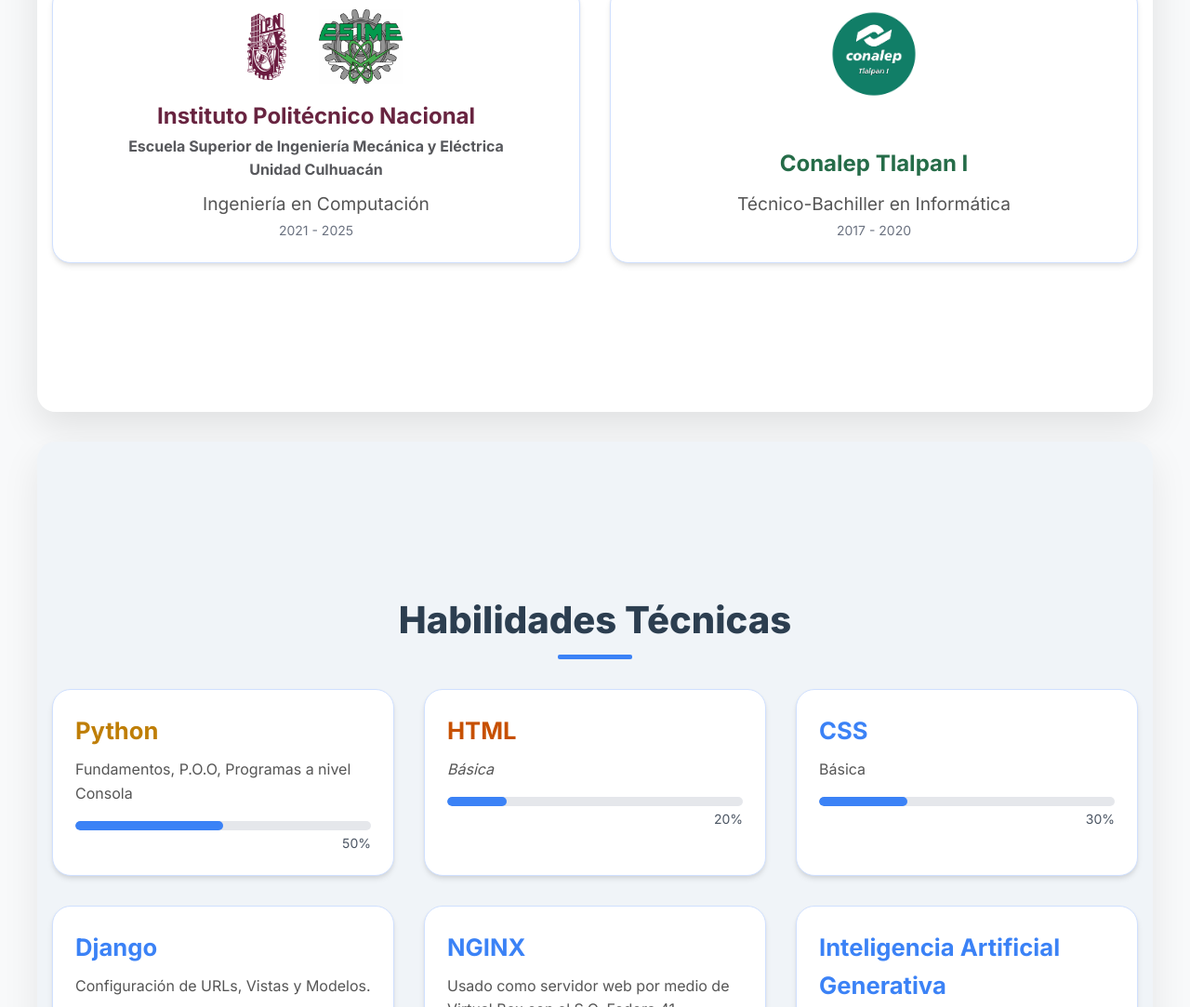
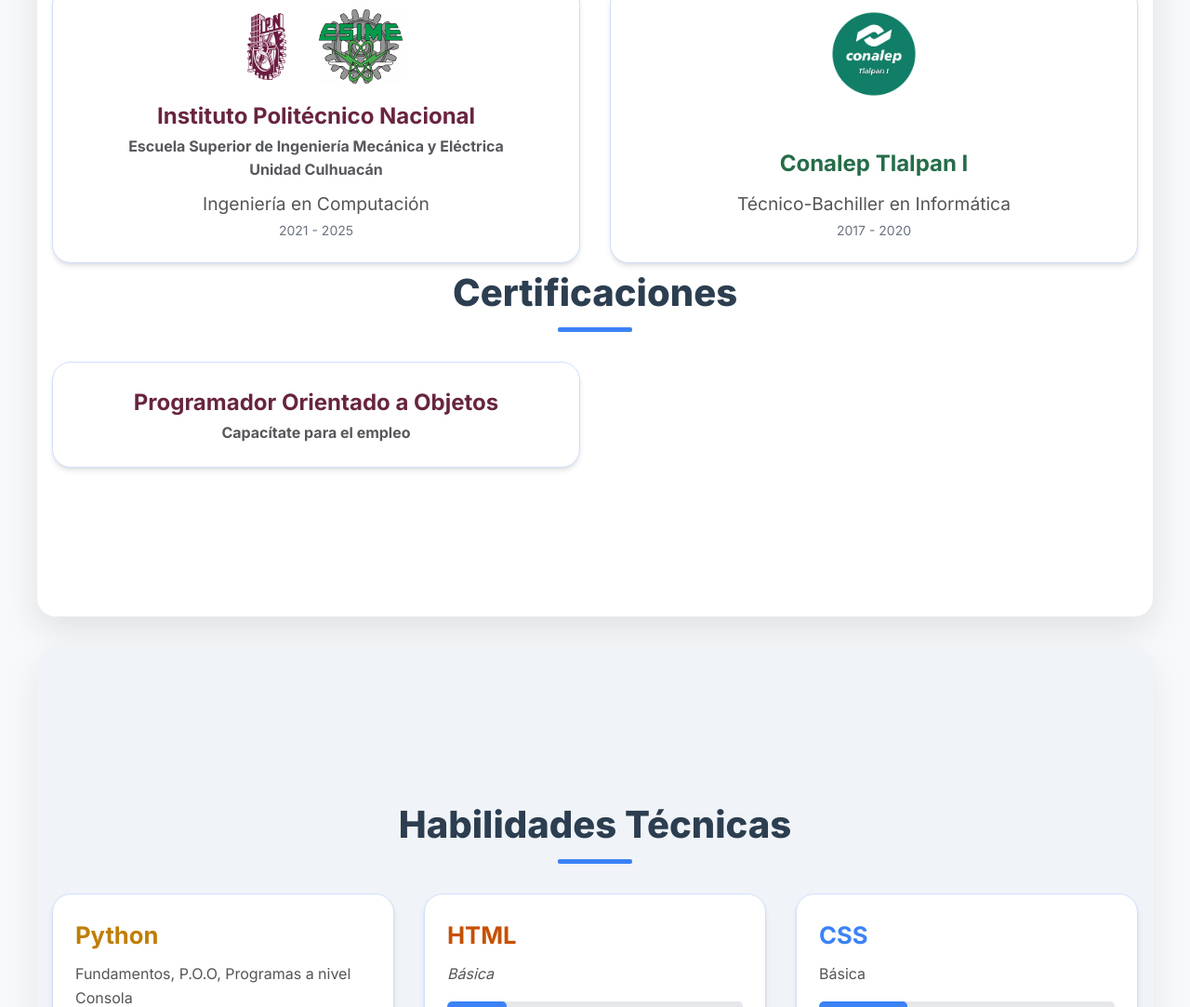
Before and after one commit to donodiaz03/Donovan-Desarrollador, a plain HTML site: page index.html in a window 1280 px wide. Shown: the part 1846-2929 px from the top of the page at 93% size. Drawn offline with nearby package versions, Linux system fonts and the light colour scheme.

Commit message:
Se agregó seccion de certificaciones

```diff
--- a/index.html
+++ b/index.html
@@ -67,6 +67,7 @@
 
         <section id="studies" class="section studies-section">
             <div class="container mx-auto px-4 py-16">
+
                 <h2 class="section-title">Estudios</h2>
                 <div class="studies-grid grid grid-cols-1 md:grid-cols-2 gap-8 mt-8">
                     <!-- Escuela 1 con dos logos -->
@@ -95,6 +96,21 @@
                         </div>
                     </div>
                 </div>
+
+                <h2 class="section-title">Certificaciones</h2>
+                <div class="studies-grid grid grid-cols-1 md:grid-cols-2 gap-8 mt-8">
+                    <!-- Escuela 1 con dos logos -->
+                    <div class="study-item p-6 rounded-xl shadow-md bg-white hover:shadow-lg transition-all duration-300 transform hover:-translate-y-1">
+
+                        <div class="study-info mt-auto">
+                            <h3 class="study-title text-center">Programador Orientado a Objetos</h3>
+                            <h3 class="study-subtitle text-center">Capacítate para el empleo</h3>
+                        </div>
+                    </div>
+                </div>
+
+
+
             </div>
         </section>
 
```
